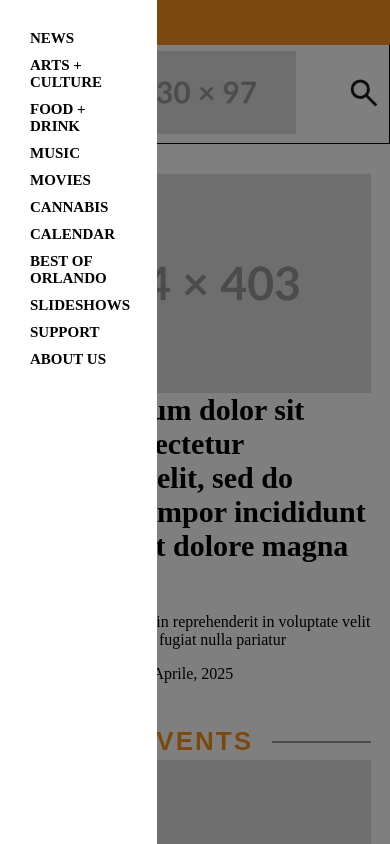
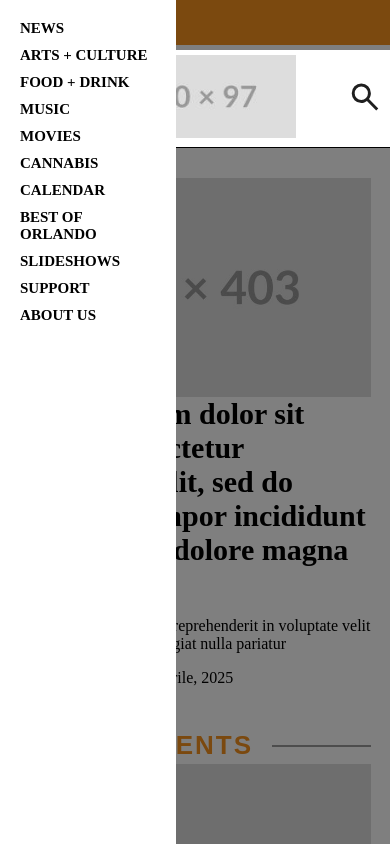
Before and after one commit to Pietrolio19/Orlando-Weekly, a website: page index.html in a window 390 px wide. Both pictures are taken after a click on the button 21 px from the left and 94 px from the top of the page. Shown: the top 844 px of the page. Drawn offline with Linux system fonts and the light colour scheme.

Commit message:
Menu hamburger sticky, apportate correzioni

```diff
--- a/index.html
+++ b/index.html
@@ -21,9 +21,9 @@
     <button id="open-pop-up" class="ham_search">
         <img src="images/search_24dp_1F1F1F_FILL0_wght400_GRAD0_opsz24.svg" alt="search">
     </button>
-</div>
+</div> <!-- Menu in alto per mobile -->
 
-<div id="hamburger-menu-overlay" class="overlay"></div>
+<div id="hamburger-menu-overlay" class="overlay"></div> <!-- Div necessaria per permettere all'utente di chiudere il menu a tendina premendo fuori da esso -->
 
 <div id="hamburger-list-menu" class="hamburger-list">
     <ul>
@@ -61,7 +61,7 @@
             <h5>ABOUT US</h5>
         </li>
     </ul>
-</div>
+</div> <!-- Menu a tendina laterale -->
 
 <div id="search-pop-up" class="pop-up">
     <div class="pop-up-div">
@@ -78,7 +78,7 @@
         <button class="pop-up-go">GO</button>
     </div>
 
-</div>
+</div> <!-- Pop up aperto dal pulsante di ricerca -->
 
 <main class="main-content">
     <header>
--- a/style.css
+++ b/style.css
@@ -957,9 +957,13 @@
         display: flex;
         align-items: center;
         justify-content: space-between;
-        padding: 35px 0 5px 0;
-        border: 1px solid black;
-        margin-top: 15px;
+        padding: 5px 0 5px 0;
+        margin-top: 50px;
+        border-bottom: 1px solid black;
+        background-color: white;
+        position: sticky;
+        top: 0;
+        z-index: 1000;
     }
 
     .ham_menu,.ham_search {
@@ -980,18 +984,18 @@
 
     body.no-scroll{
         overflow: hidden    ;
-    }
+    } /* utilizzato da js per rimuovere/reimpostare lo scorrimento della pagina */
 
     .hamburger-list {
         display: none;
-        position: absolute;
+        position: fixed;
         top: 0;
         left: 0;
-        width: 30%;
+        width: 40%;
         height: 100%;
         background: white;
         z-index: 1000;
-        padding: 20px;
+        padding: 10px;
     }
 
     .hamburger-list ul {
```
